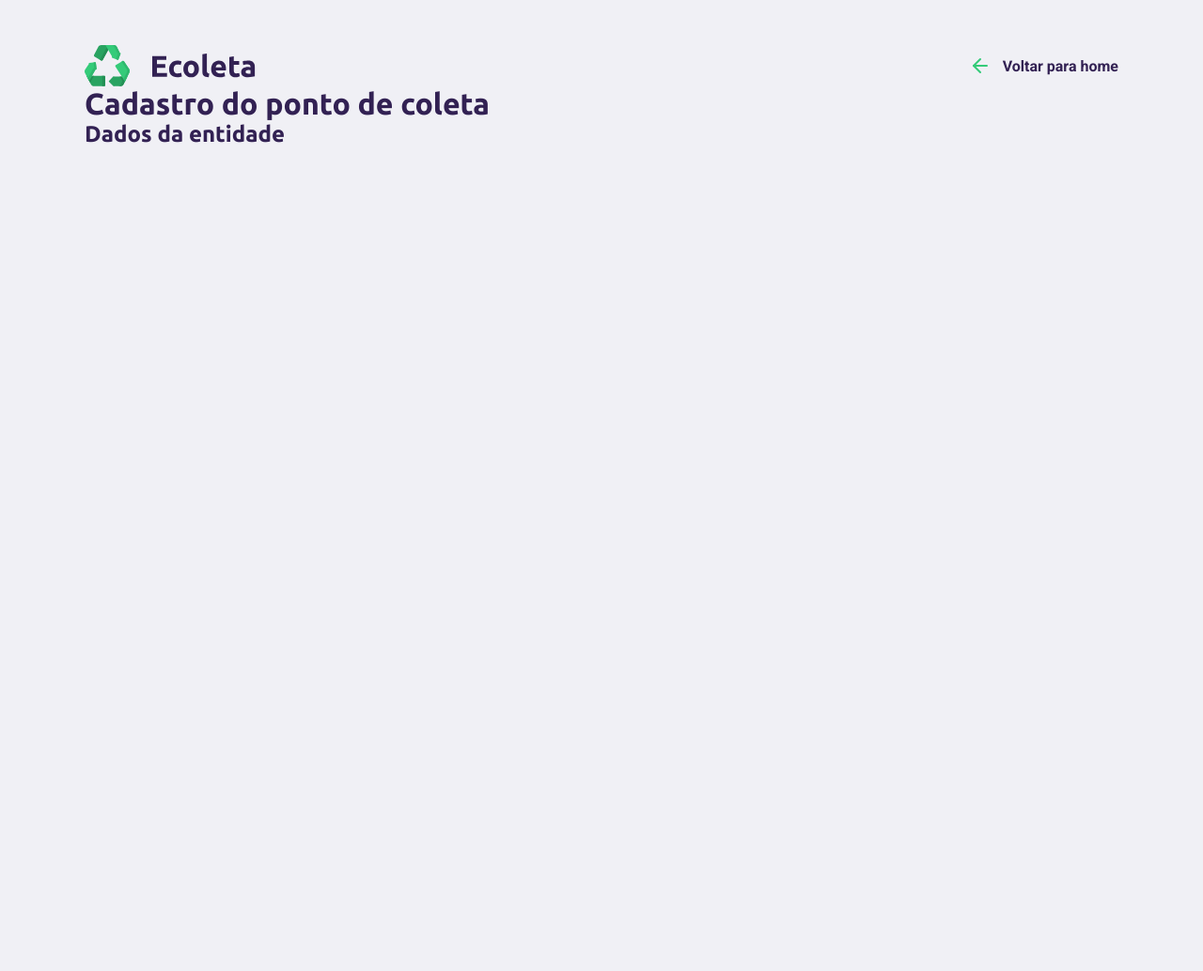
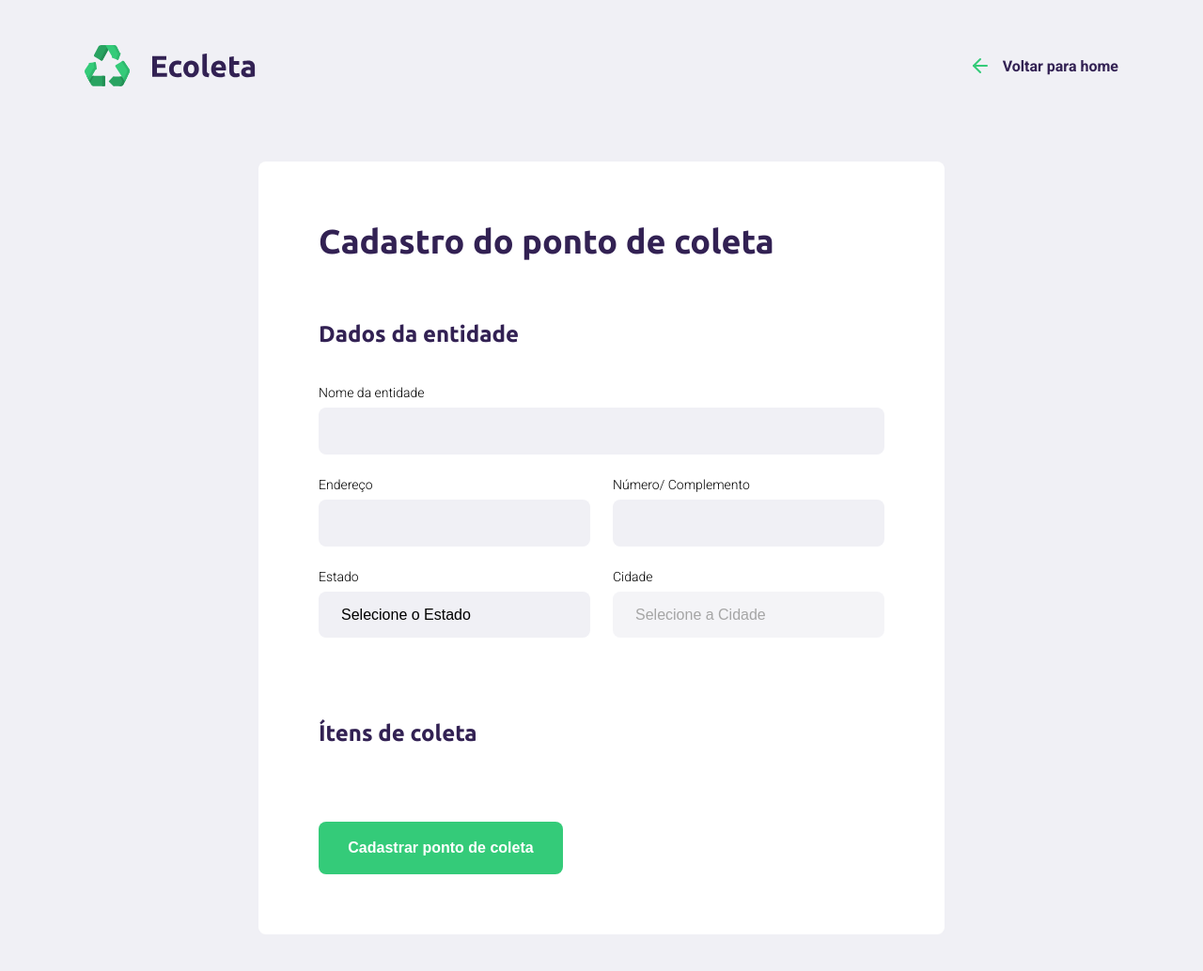
Before and after one commit to Dhi-Carvalho-DEV/Ecoleta_Starter, a plain HTML site: page create-point.html in a window 1280 px wide. Shown: the whole page at 94% size. Before the commit the page ends 800 px from the top, so only its background shows below. Drawn offline with Linux system fonts and the light colour scheme.

Commit message:
Criação da primeira parte do formulário

```diff
--- a/create-point.html
+++ b/create-point.html
@@ -16,10 +16,52 @@
         <a href="#"><span></span>Voltar para home</a>
       </header>
 
-      <main>
+      <form action="">
         <h1>Cadastro do ponto de coleta</h1>
-        <h2>Dados da entidade</h2>
-      </main>
+        <fieldset>
+          <legend>
+            <h2>Dados da entidade</h2>
+          </legend>
+
+          <div class="field">
+            <label for="name">Nome da entidade</label>
+            <input type="text" name="name" />
+          </div>
+
+          <div class="field-group">
+            <div class="field">
+              <label for="address1">Endereço</label>
+              <input type="text" name="address1" />
+            </div>
+            <div class="field">
+              <label for="address2">Número/ Complemento</label>
+              <input type="text" name="address2" />
+            </div>
+          </div>
+
+          <div class="field-group">
+            <div class="field">
+              <label for="state">Estado</label>
+              <select name="uf">
+                <option value="">Selecione o Estado</option>
+              </select>
+            </div>
+            <div class="field">
+              <label for="city">Cidade</label>
+              <select name="city" disabled>
+                <option value="">Selecione a Cidade</option>
+              </select>
+            </div>
+          </div>
+        </fieldset>
+
+        <fieldset>
+          <legend>
+            <h2>Ítens de coleta</h2>
+          </legend>
+        </fieldset>
+        <button type="submit">Cadastrar ponto de coleta</button>
+      </form>
     </div>
   </body>
 </html>
--- a/styles/create-point.css
+++ b/styles/create-point.css
@@ -25,3 +25,81 @@
   width: 20px;
   height: 24px;
 }
+
+form {
+  background: white;
+  max-width: 730px;
+  margin: 80px auto;
+  padding: 64px;
+  border-radius: 8px;
+}
+
+form h1 {
+  font-size: 36px;
+}
+
+form fieldset {
+  margin-top: 64px;
+  border: 0;
+}
+
+form legend {
+  margin-bottom: 40px;
+}
+
+form legend h2 {
+  font-size: 24px;
+}
+
+form .field {
+  display: flex;
+  flex-direction: column;
+  flex: 1;
+  margin-bottom: 24px;
+}
+
+form .field-group {
+  display: flex;
+}
+
+form .field-group .field + .field {
+  margin-left: 24px;
+}
+
+form label {
+  font-size: 14px;
+  margin-bottom: 8px;
+}
+
+form input,
+form select {
+  background: #F0F0F5;
+  border: 0;
+  border-radius: 8px;
+  padding: 16px 24px;
+  font-size: 16px;
+  outline: none;
+}
+
+form select {
+  -webkit-appearance: none;
+  -moz-appearance: none;
+  appearance: none;
+}
+
+form button {
+  width: 260px;
+  height: 56px;
+  margin-top: 40px;
+  background: var(--primary-color);
+  border: 0;
+  border-radius: 8px;
+  color: white;
+  font-weight: 700;
+  font-size: 16px;
+  transition: background 400ms;
+}
+
+form button:hover {
+  background: #2FB86E;
+}
--- a/styles/main.css
+++ b/styles/main.css
@@ -6,6 +6,7 @@
 }
 
 * {
+  box-sizing: border-box;
   margin: 0;
   padding: 0;
 }
```
